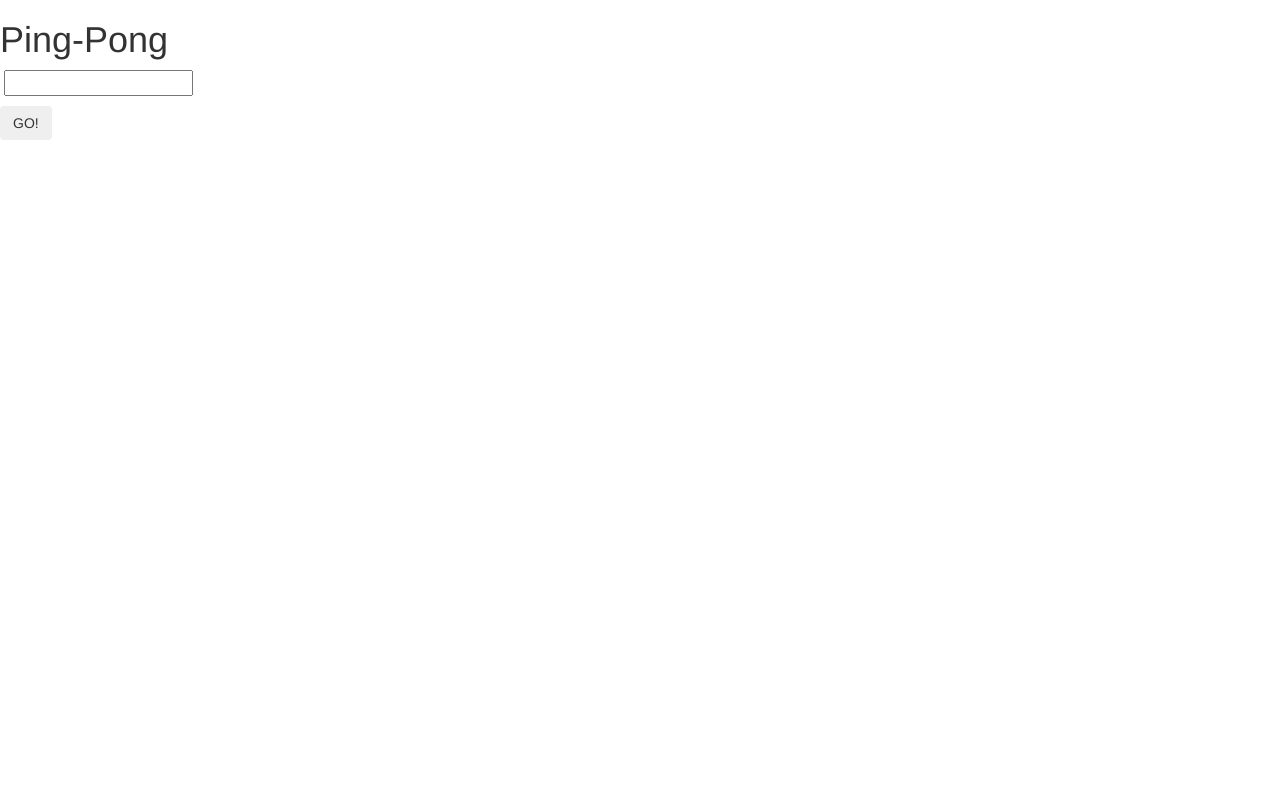
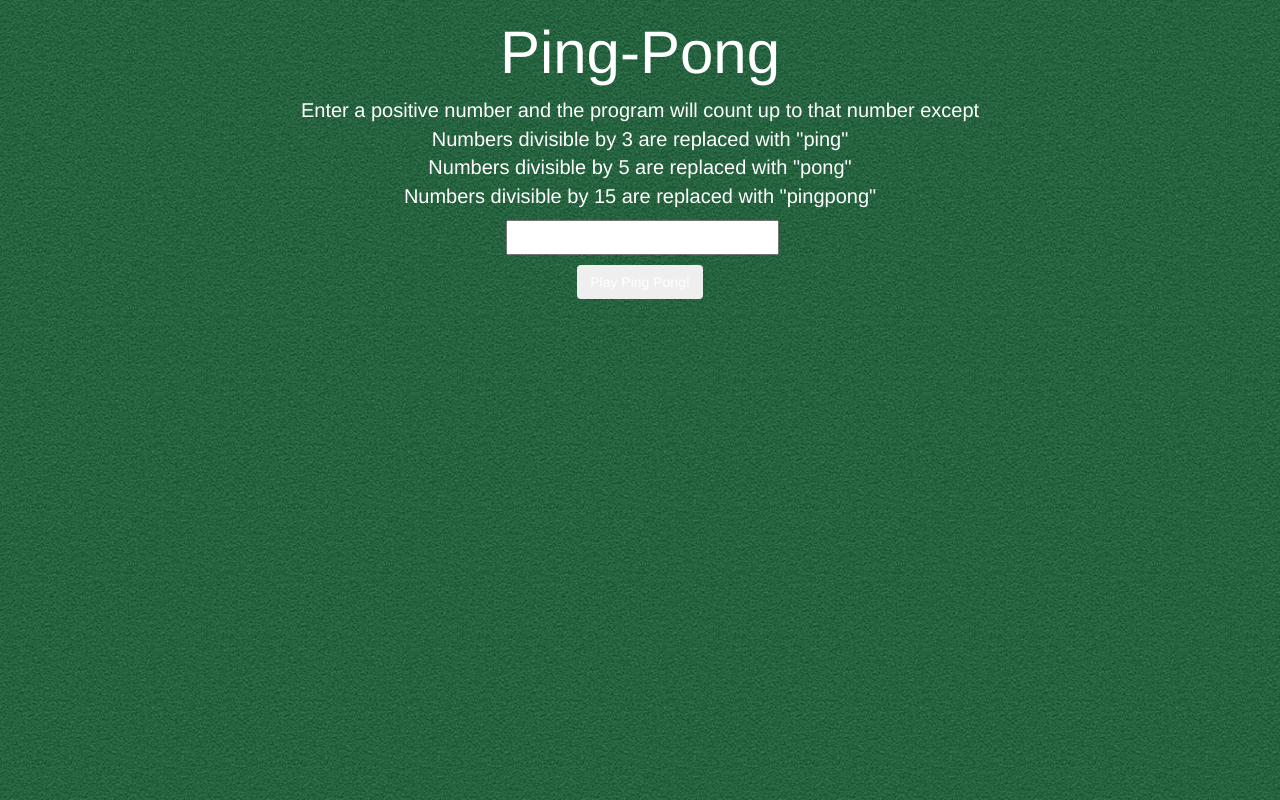
Before and after one commit to waitbutmetho/JavaScript-BDD-code-review, a plain HTML site: page index.html in a window 1280 px wide. Drawn offline with Linux system fonts and the light colour scheme.

Commit message:
add more html w/ styles

```diff
--- a/css/styles.css
+++ b/css/styles.css
@@ -0,0 +1,14 @@
+h1 {
+  font-size: 3em;
+}
+
+body {
+  font-size: 200%;
+  color: white;
+  text-align: center;
+  background-image: url(../img/pongtable.png);
+}
+
+.inputColor {
+  color: black;
+}
--- a/index.html
+++ b/index.html
@@ -14,21 +14,26 @@
   	<script type="text/javascript" src="js/scripts.js"></script>
   </head>
   <body>
-    <div>
-    <h1>Ping-Pong</h1>
-
+      <h1>Ping-Pong</h1>
+      <p>
+        Enter a positive number and the program will count up to that number except<br>
+         Numbers divisible by 3 are replaced with "ping"<br>
+         Numbers divisible by 5 are replaced with "pong"<br>
+         Numbers divisible by 15 are replaced with "pingpong"
+      </p>
     <form id="pingForm">
-      <div>
+      <div class="inputColor">
         <p>
           <label for="userInput"></label>
           <input id="userInput" type="number">
         </p>
       </div>
 
-      <button type="submit" class="btn">GO!</button>
+      <button type="submit" class="btn">Play Ping Pong!</button>
     </form>
 
     <div id="result">
       <p><span id="output"></span></p>
+    </div>
   </body>
 </html>
--- a/js/scripts.js
+++ b/js/scripts.js
@@ -3,7 +3,7 @@ pingPong = function(input) {
   var resultArray = [];
   for (var index = 1; index <= input; index++) {
     if (index % 3 !== 0 && index % 5 !== 0 && index % 15 !== 0) {
-      resultArray.push(index)
+      resultArray.push(index);
     }
     else if (index % 15 === 0){
       resultArray.push("pingpong");
```
Also changed, not shown: img/pongtable.png (added).
